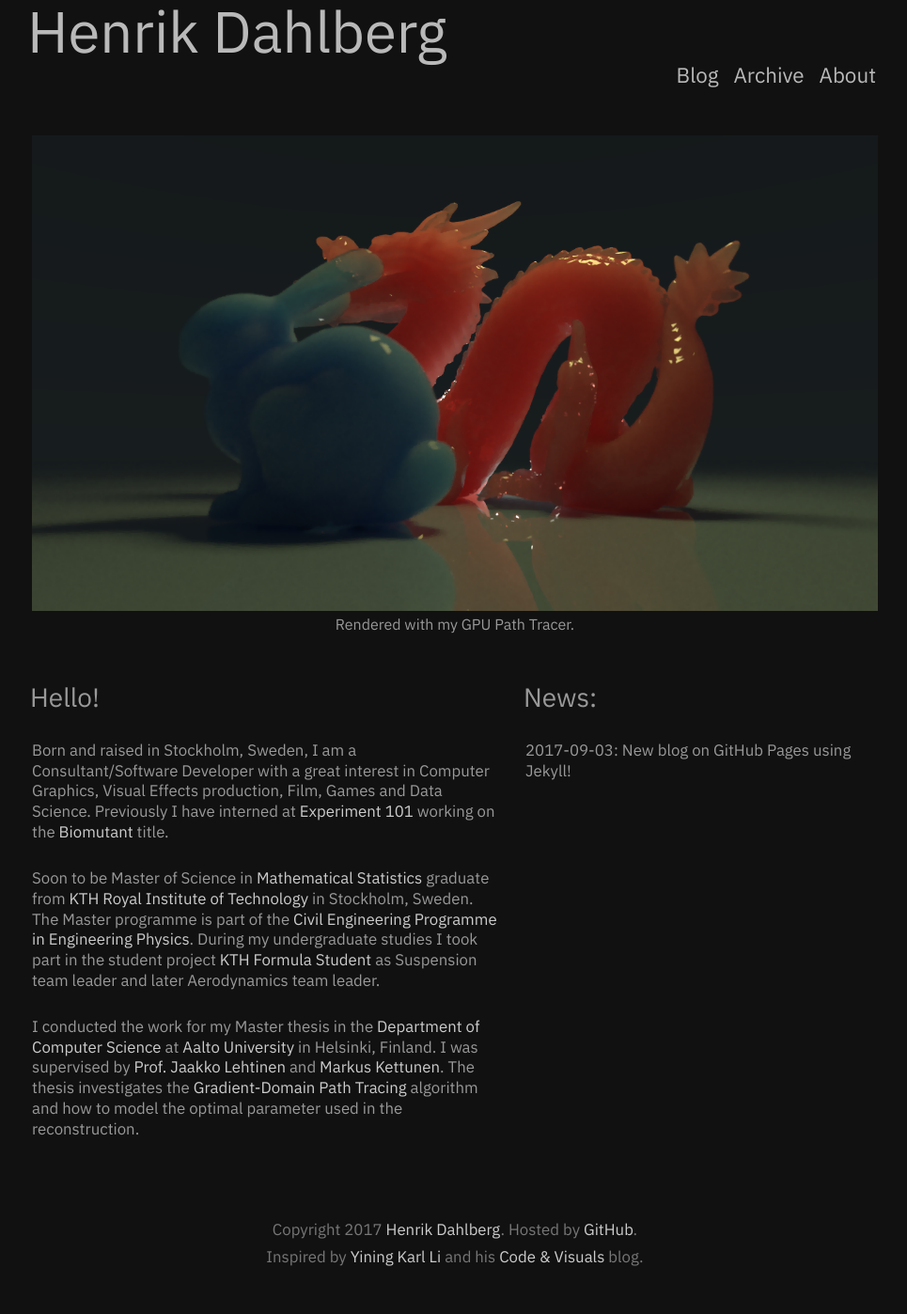
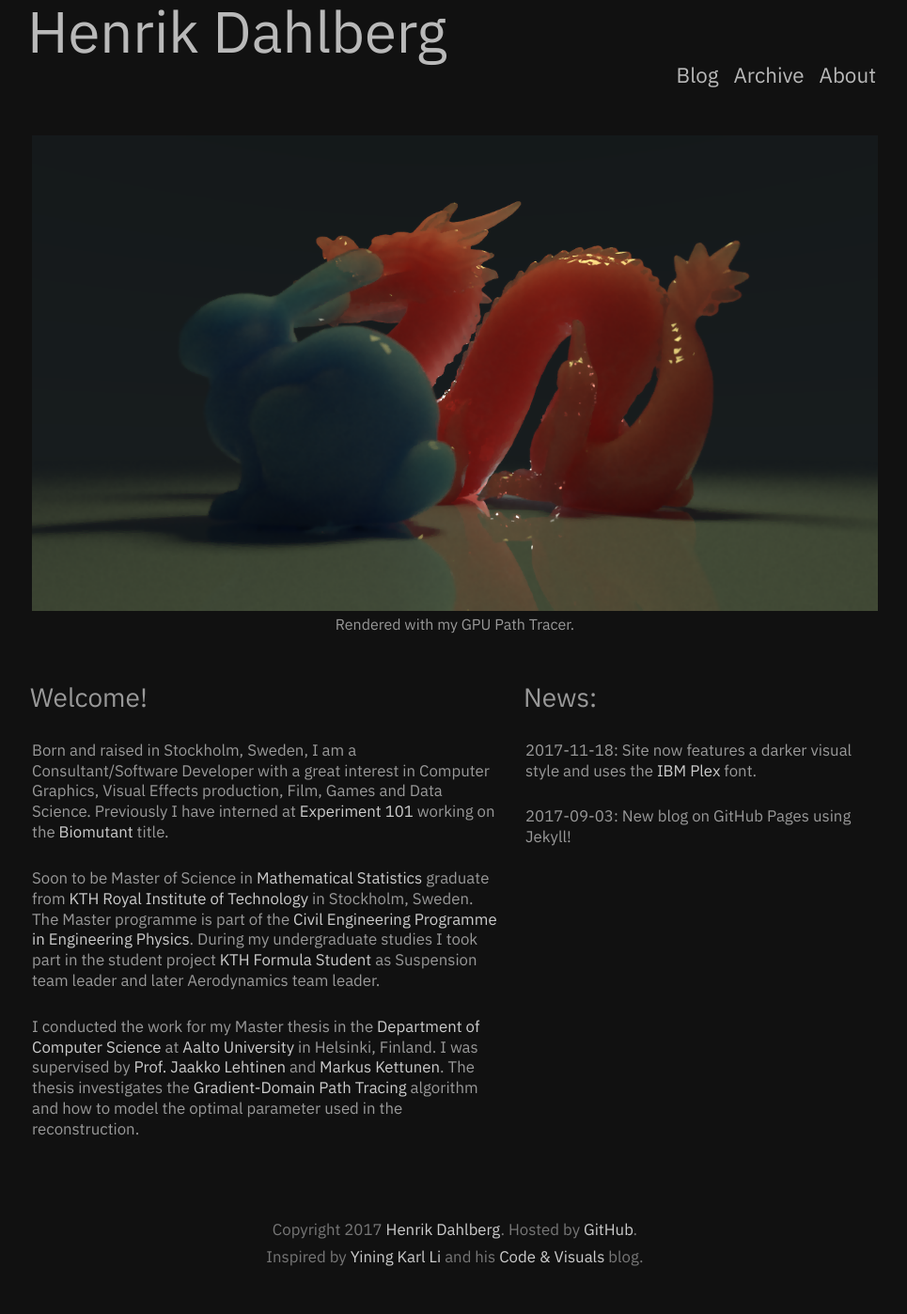
Before and after one commit to henrikdahlberg/henrikdahlberg.github.io, a Jekyll site: the page built from index.html, in a window 1280 px wide. Shown: the whole page at 94% size, without its empty margins (156-1121 px from the left). Built offline with Jekyll 4.4.1, drawn with Linux system fonts in a browser that asks for light colours; some web fonts are replaced.

Commit message:
Add News entry about the new darker visual style

```diff
--- a/index.html
+++ b/index.html
@@ -22,13 +22,14 @@ page-template: home-template
 	<article class="textfield">
 		<div class = "frontpagerow">
             <div class="frontpageleftbar">
-                <h2 class="textfield-title">Hello!</h2>
+                <h2 class="textfield-title">Welcome!</h2>
 					<p>Born and raised in Stockholm, Sweden, I am a Consultant/Software Developer with a great interest in Computer Graphics, Visual Effects production, Film, Games and Data Science. Previously I have interned at <a href="http://experiment101.com/">Experiment 101</a> working on the <a href="http://biomutant.com/">Biomutant</a> title.</p>
 					<p>Soon to be Master of Science in <a href="https://www.kth.se/en/studies/master/applied-and-computational-mathematics/">Mathematical Statistics</a> graduate from <a href="http://www.kth.se/">KTH Royal Institute of Technology</a> in Stockholm, Sweden. The Master programme is part of the <a href="https://www.kth.se/utbildning/civilingenjor/teknisk-fysik/utbildningsbeskrivning-1.4216">Civil Engineering Programme in Engineering Physics</a>. During my undergraduate studies I took part in the student project <a href="http://www.kthformulastudent.se/">KTH Formula Student</a> as Suspension team leader and later Aerodynamics team leader.</p>
 					<p>I conducted the work for my Master thesis in the <a href="http://cs.aalto.fi/en/">Department of Computer Science</a> at <a href="http://www.aalto.fi/en/">Aalto University</a> in Helsinki, Finland. I was supervised by <a href="https://mediatech.aalto.fi/~jaakko/">Prof. Jaakko Lehtinen</a> and <a href="https://mediatech.aalto.fi/~kettunm2/">Markus Kettunen</a>. The thesis investigates the <a href="https://mediatech.aalto.fi/publications/graphics/GPT/">Gradient-Domain Path Tracing</a> algorithm and how to model the optimal parameter used in the reconstruction.</p>
             </div>
             <div class="frontpagerightbar">
-                <h2 class="textfield-title">News: </h2>
+				<h2 class="textfield-title">News: </h2>
+				<p>2017-11-18: Site now features a darker visual style and uses the <a href="https://ibm.github.io/type/">IBM Plex</a> font.</p>
 				<p>2017-09-03: New blog on GitHub Pages using Jekyll!</p>
             </div>
 
```
